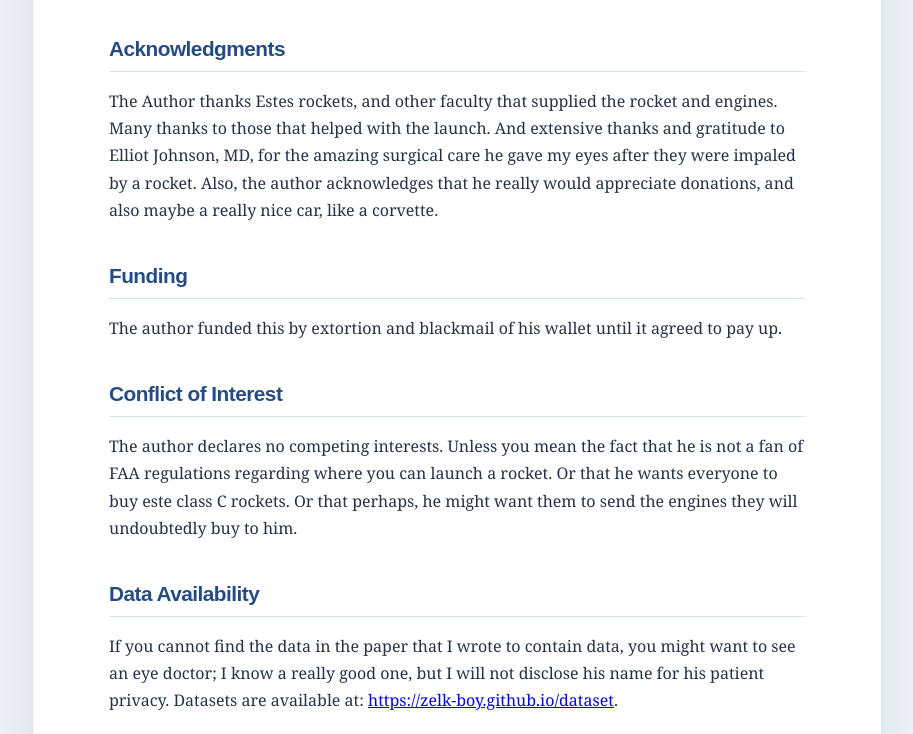
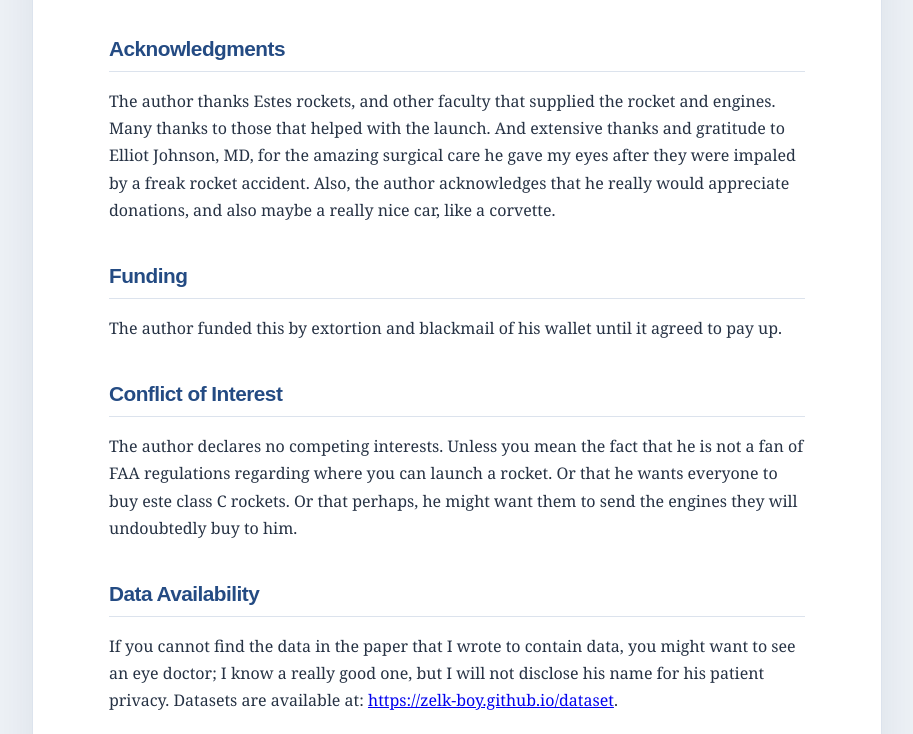
Before and after one commit to Zelk-Boy/dataset, a plain HTML site: page paper.html in a window 1280 px wide. Shown: the part 3768-4502 px from the top of the page, without its empty margins (183-1096 px from the left). Drawn offline with Linux system fonts and the light colour scheme.

Commit message:
Update acknowledgment text for clarity and accuracy

```diff
--- a/paper.html
+++ b/paper.html
@@ -489,7 +489,7 @@ a:focus-visible {
 
         <section aria-labelledby="acknowledgments-heading">
             <h2 id="acknowledgments-heading">Acknowledgments</h2>
-            <p >The Author thanks Estes rockets, and other faculty that supplied the rocket and engines. Many thanks to those that helped with the launch. And extensive thanks and gratitude to Elliot Johnson, MD, for the amazing surgical care he gave my eyes after they were impaled by a rocket. Also, the author acknowledges that he really would appreciate donations, and also maybe a really nice car, like a corvette.</p>
+            <p >The author thanks Estes rockets, and other faculty that supplied the rocket and engines. Many thanks to those that helped with the launch. And extensive thanks and gratitude to Elliot Johnson, MD, for the amazing surgical care he gave my eyes after they were impaled by a freak rocket accident. Also, the author acknowledges that he really would appreciate donations, and also maybe a really nice car, like a corvette.</p>
         </section>
 
         <section aria-labelledby="funding-heading">
```
